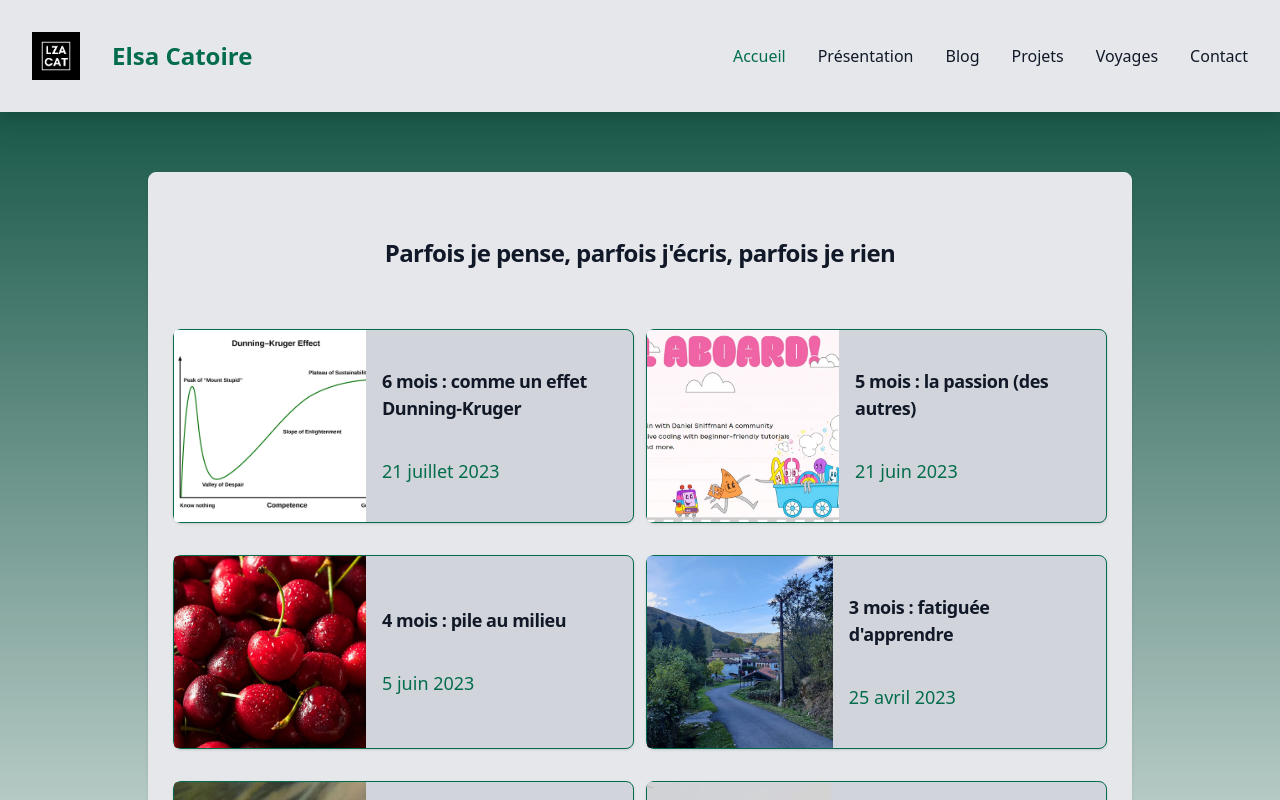
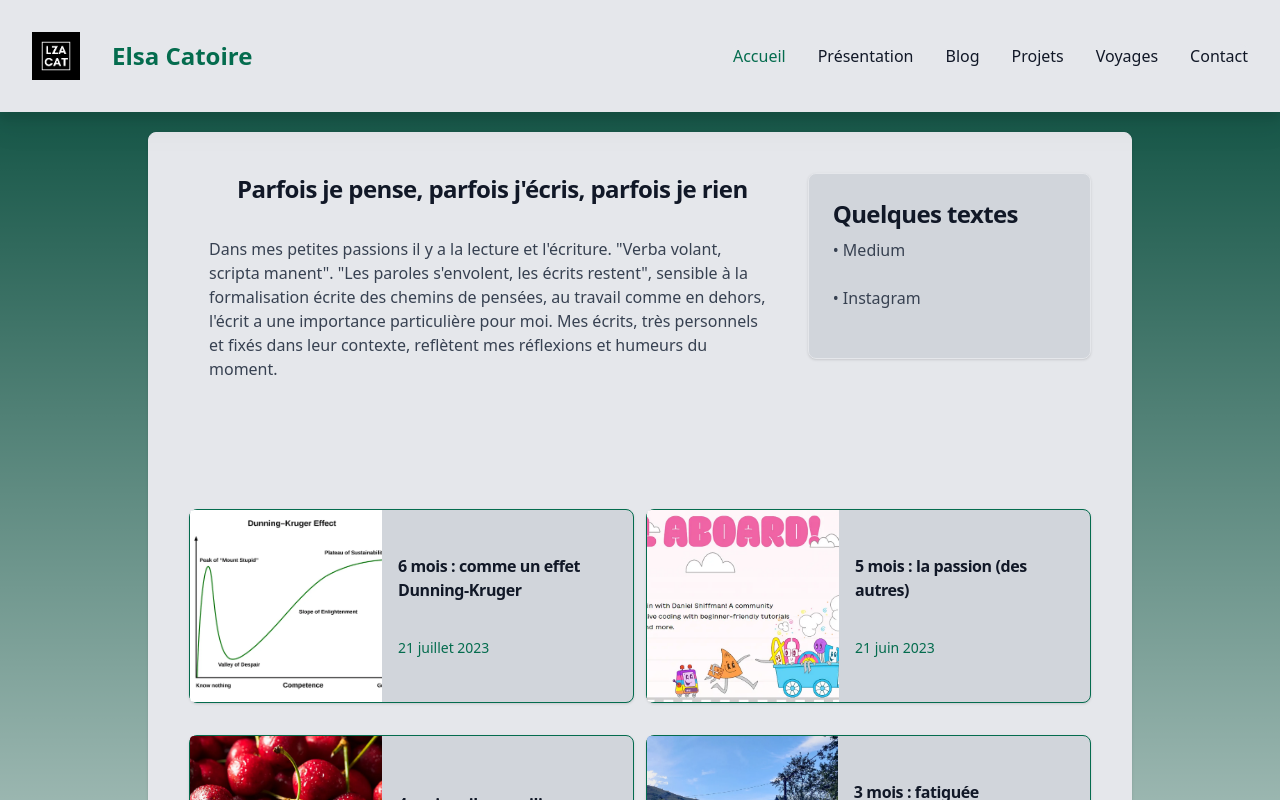
Before and after one commit to elsacatoire/blog-next, a Next.js app: page /posts in a window 1280 px wide. Shown: the top 800 px of the page. Built offline with nearby package versions, Linux system fonts and the light colour scheme.

Commit message:
refonte posts et small fix

```diff
--- a/app/components/ListItem.tsx
+++ b/app/components/ListItem.tsx
@@ -16,7 +16,7 @@ export default function ListItem({ post }: Props) {
             <Image className="imgProject rounded-l" src={image} alt="" width={192} height={192} />
             <div className="flex flex-col justify-between p-4 leading-normal">
                 <h5 className="mb-2 text-1xl font-bold tracking-tight text-gray-900 dark:text-white">{title}</h5>
-                <p className="text-left mt-7 font-normal text-green-700 dark:text-gray-400">{formattedDate}</p>
+                <p className="text-left mt-7 text-sm font-normal text-green-700 dark:text-gray-400">{formattedDate}</p>
             </div>
         </Link>
 
--- a/app/components/ListItemProjects.tsx
+++ b/app/components/ListItemProjects.tsx
@@ -16,8 +16,8 @@ export default function ListItemProject({ post }: Props) {
             <Image className="imgProject rounded-l" src={image} alt="" width={192} height={192} />
             <div className="flex flex-col justify-between p-4 leading-normal">
                 <h5 className="mb-2 text-1xl font-bold tracking-tight text-gray-900 dark:text-white">{title}</h5>
-                <h6 className="text-green-900">{stack}</h6>
-                <p className="text-left mt-7 font-normal text-green-700 dark:text-gray-400">{formattedDate}</p>
+                <h6 className="text-green-900 text-sm">{stack}</h6>
+                <p className="text-left text-sm mt-7 font-normal text-green-700 dark:text-gray-400">{formattedDate}</p>
             </div>
         </Link>
 
--- a/app/contact/page.tsx
+++ b/app/contact/page.tsx
@@ -6,7 +6,7 @@ export default function Contact() {
         <main>
             <div className="text-lg text-left block p-10 text-gray-900 bg-gray-200 border border-gray-200 rounded-lg shadow  dark:bg-gray-800 dark:border-gray-700 dark:hover:bg-gray-700">
                 <div className="flex flex-col-reverse md:flex-row md:space-x-8 items-start">
-                    <div className="md:w-2/3 md:order-1 ml-5">
+                    <div className="md:w-2/3 md:order-2 ml-5">
                         <h5 className="text-center mb-2 text-2xl font-bold tracking-tight text-gray-900 dark:text-white">
                             Curieuse et ouverte la conversation, n&rsquo;hésitez pas à me contacter
                         </h5>
@@ -27,7 +27,7 @@ export default function Contact() {
 
                     </div>
 
-                    <div className="object-center md:w-1/3 md:order-2 rounded-lg center">
+                    <div className="object-center md:w-1/3 md:order-1 rounded-lg center">
                         <Link href="https://www.polarsteps.com/ElsaCatoire">
                             <Image
                                 className="mx-auto mt-0 rounded-lg"
--- a/app/page.tsx
+++ b/app/page.tsx
@@ -7,7 +7,7 @@ import Link from "next/link";
 export default function Home() {
   return (
     <main>
-      <div className="text-lg text-left block p-10 text-gray-900 bg-gray-200 border border-gray-200 rounded-lg shadow  dark:bg-gray-800 dark:border-gray-700 dark:hover:bg-gray-700">
+      <div className="text-left block p-10 text-gray-900 bg-gray-200 border border-gray-200 rounded-lg shadow  dark:bg-gray-800 dark:border-gray-700 dark:hover:bg-gray-700">
         <div className="flex flex-col-reverse md:flex-row md:space-x-8 items-start">
           <div className="md:w-2/3 md:order-1 ml-5">
             <h5 className="text-center mb-2 text-2xl font-bold tracking-tight text-gray-900 dark:text-white">
--- a/app/posts/page.tsx
+++ b/app/posts/page.tsx
@@ -1,17 +1,40 @@
-import Posts from "../components/Posts"
+import Posts from "../components/Posts";
+import Link from "next/link";
 
 export default function PostsPage() {
     return (
         <main>
-            <div className="mt-10 text-lg text-left block max-w-m p-6 text-gray-900 bg-gray-200 border border-gray-200 rounded-lg shadow  dark:bg-gray-800 dark:border-gray-700 dark:hover:bg-gray-700">
-                <h5 className="mt-10 text-center mb-2 text-2xl font-bold tracking-tight text-gray-900 dark:text-white">
-                    Parfois je pense, parfois j&apos;écris, parfois je rien
-                </h5>
-                <div>
+            <div className="text-left block p-10 text-gray-900 bg-gray-200 border border-gray-200 rounded-lg shadow dark:bg-gray-800 dark:border-gray-700 dark:hover:bg-gray-700">
+                <div className="flex flex-col md:flex-row md:space-x-8 items-start">
+                    <div className="md:w-2/3 md:order-1 ml-5 mx-auto">
+                        <h5 className="text-center mb-2 text-2xl font-bold tracking-tight text-gray-900 dark:text-white">
+                            Parfois je pense, parfois j&apos;écris, parfois je rien
+                        </h5>
+                        <br />
+                        <section className="text-left">
+                            <p className="font-normal text-base text-gray-700 dark:text-gray-400">Dans mes petites passions il y a la lecture et l&apos;écriture.  "Verba volant, scripta manent". "Les paroles s&apos;envolent, les écrits restent", sensible à la formalisation écrite des chemins de pensées, au travail comme en dehors, l&apos;écrit a une importance particulière pour moi. Mes écrits, très personnels et fixés dans leur contexte, reflètent mes réflexions et humeurs du moment.</p>
+                            <p className="font-normal text-green-700 dark:text-gray-400">
+                                <br />
+                            </p>
+                            <br />
+                        </section>
+                    </div>
+                    <div className="md:w-1/3 md:order-2 rounded-lg mx-auto">
+                        <div className="h-full max-w-m p-6 bg-gray-300 border border-gray-200 rounded-lg shadow dark:bg-gray-800 dark:border-gray-700 dark:hover:bg-gray-700">
+                            <h5 className="mb-2 text-2xl font-bold tracking-tight text-gray-900 dark:text-white">Quelques textes</h5>
+                            <Link href="https://medium.com/@elsa.catoire" className="mr-5 hover:underline md:mr-10" target="_blank" rel="noopener noreferrer">
+                                <p className="font-normal text-gray-700 dark:text-gray-400">&#x2022; Medium</p>
+                            </Link>
+                            <Link href="https://www.instagram.com/elsa_des_bois/" className="mr-5 hover:underline md:mr-10" target="_blank" rel="noopener noreferrer">
+                                <p className="font-normal text-gray-700 dark:text-gray-400">&#x2022; Instagram</p>
+                            </Link>
+                        </div>
+                    </div>
+                </div>
+                <div className="justify-center flex flex-wrap mt-5">
                     <Posts />
                 </div>
             </div>
-
         </main>
-    )
+    );
 }
```
